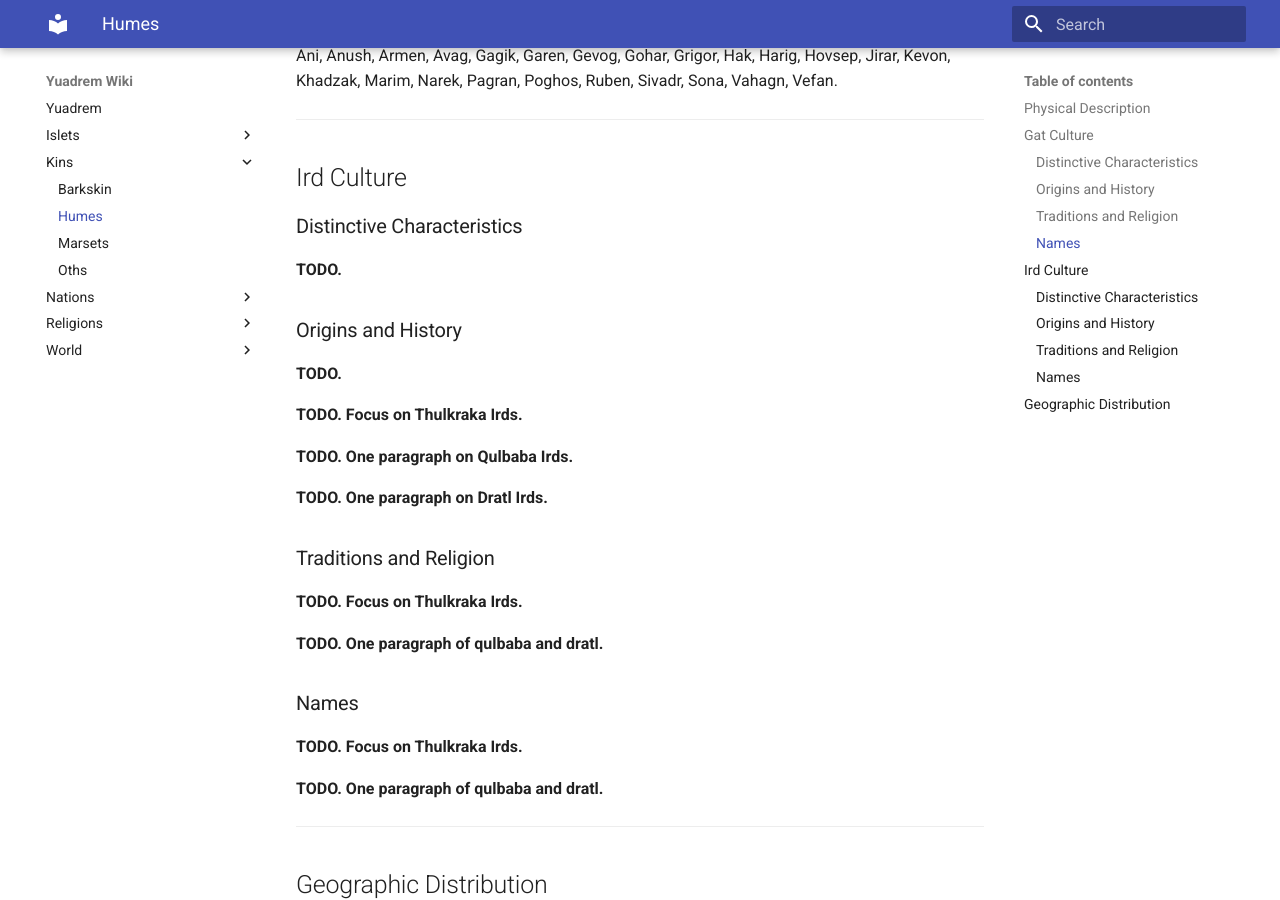
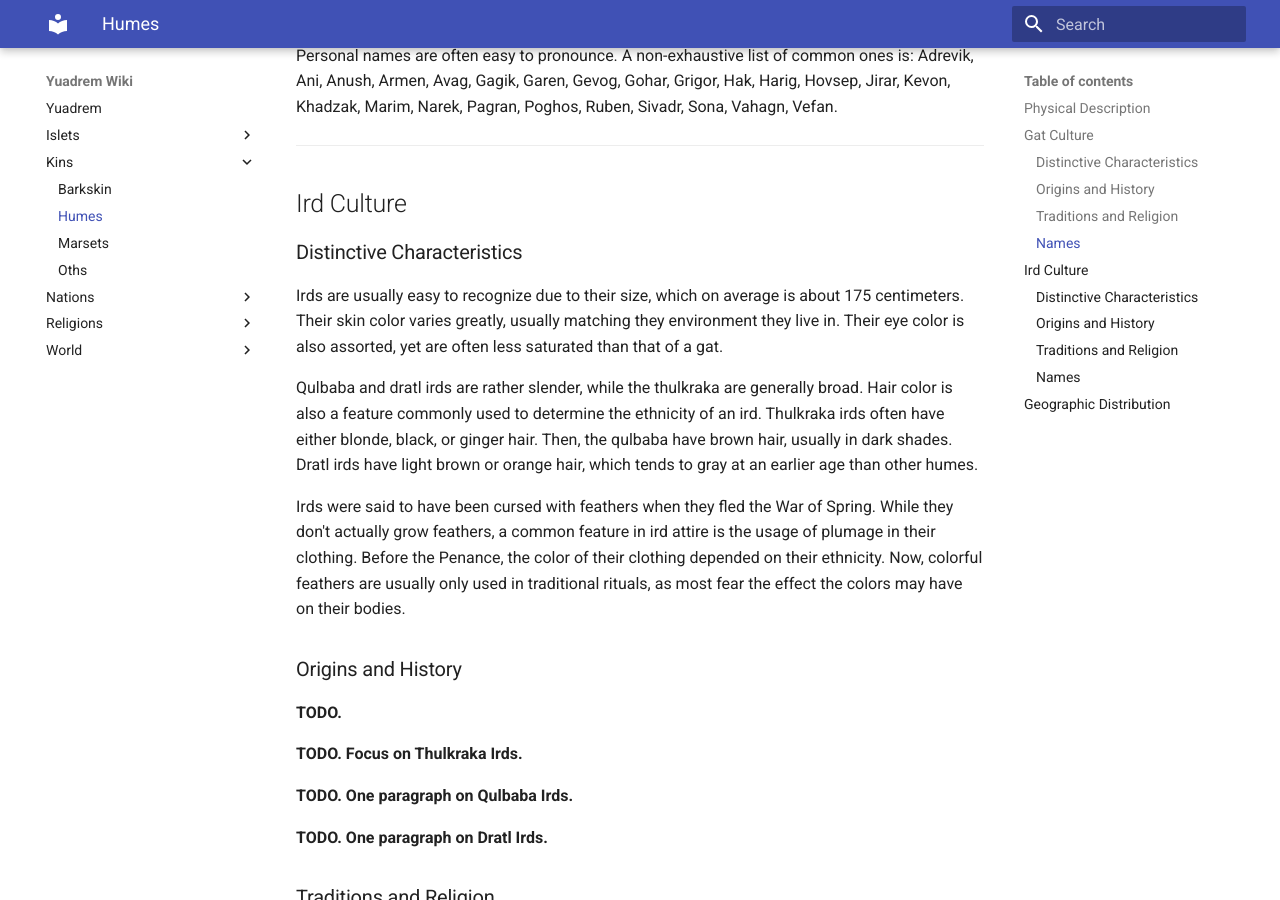
Before and after one commit to bleaktwig/yuadrem-wiki, an MkDocs documentation site: the page built from docs/kins/hume.md, in a window 1280 px wide and 900 px high, scrolled down 3223 px. Built offline with MkDocs 1.6.1 and Material for MkDocs 9.7.7, drawn with Linux system fonts in a browser that asks for light colours; some of the changed text lies outside the part shown.

```diff
--- a/docs/kins/hume.md
+++ b/docs/kins/hume.md
@@ -35,6 +35,7 @@ It is a common gat custom to sport long hair and beards, often decorated with je
 
 With the exception of the treb, gats are generally small, ranging from 140 to 170 centimeters on average.
 Another common feature accross gats is their eyes; which are usually of strong colors.
+This feature is often attributed as a blessing of Color given by Et.
 
 While all original gats had horns, the feature has been lost through the centuries.
 Those birthed by the remains of the god-tree, or Et-born, retain the horns.
@@ -162,10 +163,23 @@ Adrevik, Ani, Anush, Armen, Avag, Gagik, Garen, Gevog, Gohar, Grigor, Hak, Harig
 ---
 ## Ird Culture
 <!-- NOTE. Those who refused the War of Spring, sieged Ctereth and diaspora'd the fuck out of Naptane. They are said to have been cursed with feathers by Et (since they "fled"). Qulbaba irds wore a lot of colourful feathers, which lends to the confusion. -->
+
 ### Distinctive Characteristics
-**TODO.**
+Irds are usually easy to recognize due to their size, which on average is about 175 centimeters.
+Their skin color varies greatly, usually matching they environment they live in.
+Their eye color is also assorted, yet are often less saturated than that of a gat.
 
-<!-- TODO. Clothing. --->
+Qulbaba and dratl irds are rather slender, while the thulkraka are generally broad.
+Hair color is also a feature commonly used to determine the ethnicity of an ird.
+Thulkraka irds often have either blonde, black, or ginger hair.
+Then, the qulbaba have brown hair, usually in dark shades.
+Dratl irds have light brown or orange hair, which tends to gray at an earlier age than other humes.
+
+<!-- TODO. Clothing -->
+Irds were said to have been cursed with feathers when they fled the War of Spring.
+While they don't actually grow feathers, a common feature in ird attire is the usage of plumage in their clothing.
+Before the Penance, the color of their clothing depended on their ethnicity.
+Now, colorful feathers are usually only used in traditional rituals, as most fear the effect the colors may have on their bodies.
 
 ### Origins and History
 **TODO.**
```
Also changed, not shown: other parts of docs/kins/hume.md (+0 -15 lines).
